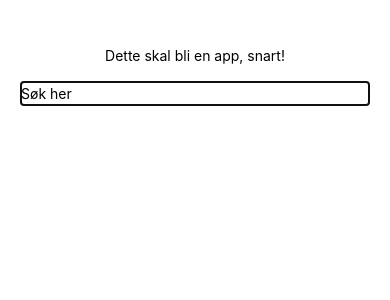
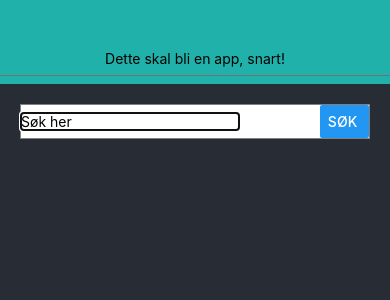
Before and after one commit to borgarff/IT2810-P4, a React Native app: screen / in a window 390 px wide. Shown: the top 300 px of the page. Built offline with nearby package versions, Linux system fonts and the light colour scheme.

Commit message:
#3 Endret litt på design, og flyttet sorterte forskjellige filer inni mapper

```diff
--- a/App.tsx
+++ b/App.tsx
@@ -1,25 +1,33 @@
 import { StatusBar } from 'expo-status-bar';
 import React from 'react';
-import { ScrollView, Text, TextInput, View } from 'react-native';
+import { Alert, Button, ScrollView, Text, TextInput, View } from 'react-native';
 import { ApolloProvider } from "@apollo/client";
-import { textinputStyles, textstyles } from './Styles';
-import { client }  from './ApolloLinks';
-
+import { styles } from './Styling/Styles';
+import { client }  from './Components/ApolloLinks';
+import { Separator } from './Components/UI_Components'
 
 
 export default function App() {
   console.log("App startet")
   return (
     <ApolloProvider client={client}>
-    <ScrollView>
-      <View style={textstyles.container}>
-        <Text>Dette skal bli en app, snart!</Text>
-        <StatusBar style="auto" />
+    <ScrollView style={styles.bodyStyles}>
+      <View style={styles.headerStyles}>
+        <View style={styles.container}>
+          <Text>Dette skal bli en app, snart!</Text>
+          <StatusBar style="auto" />
+        </View>
+        <Separator />
       </View>
-      <TextInput
-          style={textinputStyles.container}
-          placeholder="Søk her" autoFocus onKeyPress={() => console.log("Tast registrert")}
+      <View style={styles.searchStyles}>
+        <TextInput
+            style={styles.textinputStyles} placeholder="Søk her" autoFocus onKeyPress={() => console.log("Tast registrert")}
+          />
+        <Button
+        title="Søk "
+        onPress={() => Alert.alert('Søk knapp trykket')}
         />
+      </View>
     </ScrollView>
     </ApolloProvider>
   );
--- /dev/null
+++ b/Components/UI_Components.tsx
@@ -0,0 +1,7 @@
+import React from "react";
+import { View } from "react-native";
+import { styles } from "../Styling/Styles";
+
+export const Separator = () => (
+    <View style={styles.separator} />
+);
--- a/Styles.tsx
+++ /dev/null
@@ -1,23 +0,0 @@
-import { StyleSheet } from 'react-native'
-
-
-export const textinputStyles = StyleSheet.create({
-    container: {
-      flex: 2,
-      margin: 20,
-      backgroundColor: '#fff',
-      alignItems: 'center',
-      justifyContent: 'center',
-      borderColor: 'gray',
-      borderWidth: 1
-    }
-  })
-export const textstyles = StyleSheet.create({
-    container: {
-      flex: 1,
-      marginTop: 50,
-      backgroundColor: '#fff',
-      alignItems: 'center',
-      justifyContent: 'center',
-    },
-  });
--- /dev/null
+++ b/Styling/Styles.tsx
@@ -0,0 +1,36 @@
+import { StyleSheet } from 'react-native'
+
+
+export const styles = StyleSheet.create({
+    headerStyles: {
+        margin: 0,
+        backgroundColor: 'lightseagreen'
+    },
+    bodyStyles: {
+        margin: 0,
+        backgroundColor: '#282c34'
+    },
+    container: {
+      flex: 1,
+      marginTop: 50,
+      alignItems: 'center',
+      justifyContent: 'center',
+    },
+    searchStyles: {
+        flexDirection: 'row',
+        backgroundColor: '#fff',
+        borderColor: 'gray',
+        borderWidth: 1,
+        margin: 20,
+        justifyContent: 'space-between',
+        alignItems: 'center',
+      },
+      separator: {
+        marginVertical: 8,
+        borderBottomColor: '#737373',
+        borderBottomWidth: StyleSheet.hairlineWidth,
+      },
+      textinputStyles: {
+
+      }
+  });
```
Also changed, not shown: Components/ApolloLinks.tsx (renamed from ApolloLinks.tsx).
